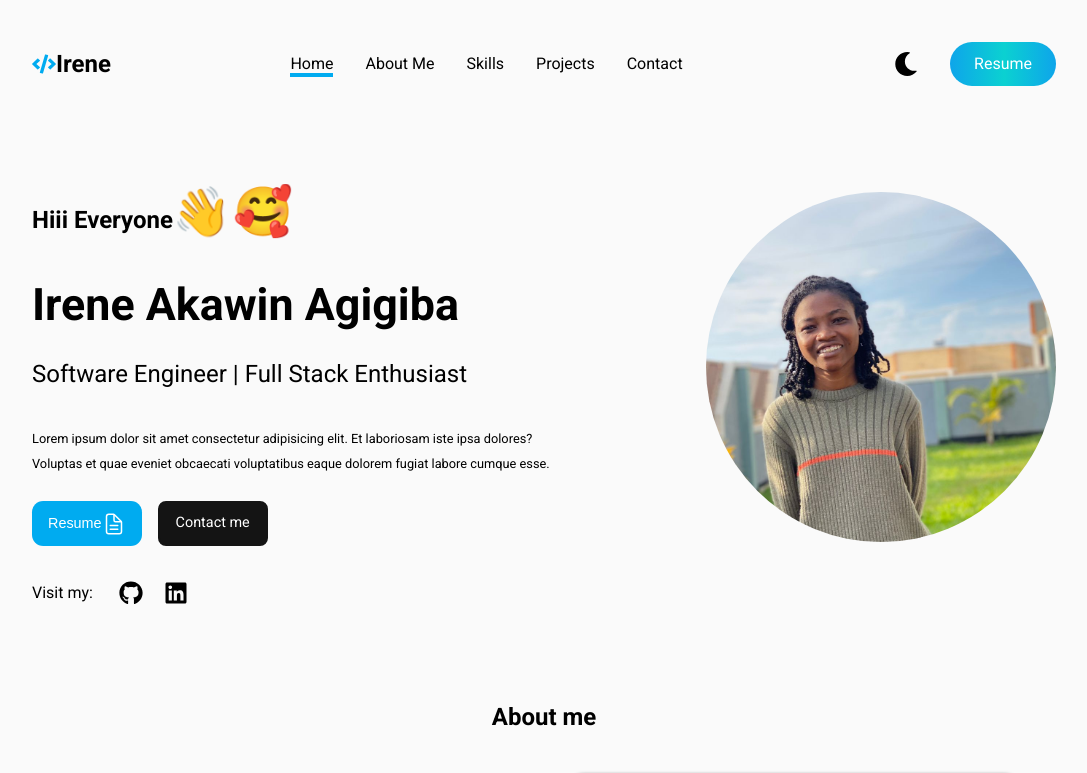
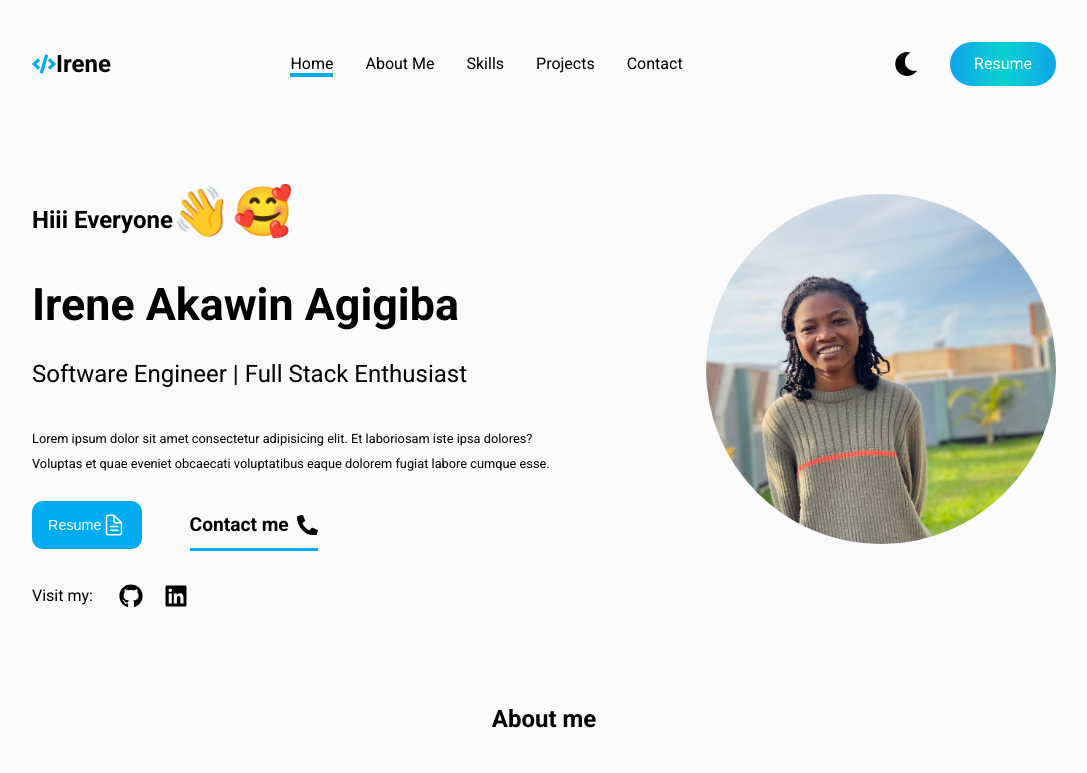
Before and after one commit to agigibairene/Portfolio, a React (Vite) app: page / in a window 1280 px wide. Shown: the top 773 px of the page, without its empty margins (96-1183 px from the left). Built offline with nearby package versions, Linux system fonts and the light colour scheme.

Commit message:
animation

```diff
--- a/index.html
+++ b/index.html
@@ -2,7 +2,7 @@
 <html lang="en">
   <head>
     <meta charset="UTF-8" />
-    <link rel="icon" type="image/svg+xml" href="/creative.png" sizes="300x300" />
+    <link rel="icon" type="image/svg+xml" href="https://img.icons8.com/ios-filled/100/source-code.png" />
     <meta name="viewport" content="width=device-width, initial-scale=1.0" />
     <title>Irene's Portfolio</title>
   </head>
--- a/src/Components/About.jsx
+++ b/src/Components/About.jsx
@@ -3,6 +3,7 @@ import data from '../utils/AboutData';
 import "../styles/about.css";
 import { motion } from 'framer-motion';
 
+import { fadeUp } from '../utils/Animations';
 import TechLogo from '../utils/Logo';
 import reactLogo from '/reactjs.svg';
 import jsLogo from '/javascript.png';
@@ -28,18 +29,19 @@ export default function About(){
                         loop
                         autoplay
                         className='lottie'
+
                     />
                 </div>
                 <div className="about-txt">
                     <ul className="aboutItems">
                         {
-                            data.map(item =>{
+                            data.map((item, index) =>{
                                 const {icon, description, title} = item;
                                 return(
                                     <motion.li
-                                        initial={{opacity:0, x:100}}
-                                        whileInView={{opacity:1, x:0}}
-                                        transition={{duration:1, delay:0.2}}
+                                        variants={fadeUp(0.2*index)}
+                                        initial={"hidden"}
+                                        whileInView={"show"}
                                         key={icon} className="aboutItem">
                                         {icon}
                                         <div className="aboutItemText">
--- a/src/Components/ErrorPage.jsx
+++ b/src/Components/ErrorPage.jsx
@@ -12,7 +12,6 @@ export default function ErrorPage(){
         <section id="error-page">
             <div className="content">
                 <div className="err-image">
-                    {/* <img src={errorImage} alt="" /> */}
                     <DotLottieReact
                         src={errorImg}
                         loop
--- a/src/Components/Header.jsx
+++ b/src/Components/Header.jsx
@@ -4,7 +4,8 @@ import {FaMoon, FaBars, FaSun, FaTimes} from 'react-icons/fa'
 import { useEffect, useState } from "react";
 import { FaCode } from "react-icons/fa";
 import { useRef } from "react";
-import { delay, motion } from "framer-motion";
+import { motion } from "framer-motion";
+import { container } from "../utils/Animations";
 
 
 import resume from "/resume.pdf";
@@ -17,20 +18,6 @@ const links = [
     { path: "/contact", label: "Contact", name: "contact" },
 ];
 
-const container = (delay) =>({
-    hidden: {
-        opacity: 0,
-        x : -100
-    },
-    show: {
-        opacity: 1,
-        x: 0,
-        transition: {
-            duration: 0.4,
-            delay: delay
-        }
-    }
-})
 
 export default function Header({toggleTheme, theme}){
 
--- a/src/Components/Home.jsx
+++ b/src/Components/Home.jsx
@@ -5,6 +5,7 @@ import resumePdf from "/resume.pdf";
 import useDownLoadResume from "../hooks/useDownLoadResume";
 import { IoDocumentTextOutline } from "react-icons/io5";
 import { motion } from "framer-motion";
+import { FaPhoneAlt } from "react-icons/fa";
 
 export default function Home(){
 
@@ -43,7 +44,9 @@ export default function Home(){
                         <button onClick={handleDownload} className="resume download ">
                         Resume <IoDocumentTextOutline className="arrow-icon"/>
                         </button>
-                        <Link to="/contact" className="get-intouch">Contact me</Link>
+                        <Link to="/contact" className="get-intouch">
+                            Contact me <FaPhoneAlt className="phone"/>
+                        </Link>
                     </motion.div>
                 </div>
                  <div className="profile-img">
--- a/src/styles/style.css
+++ b/src/styles/style.css
@@ -246,15 +246,46 @@ h1{
     margin-block: 1.5rem;
 }
 
-.get-intouch{
-    margin-left: 1rem;
-    font-size: 0.9rem;
-    background: #141414;
-    border: 2px solid #141414;
-    padding: 0.4rem 1rem;
-    border-radius: 0.5rem;
-    color: var(--btn-color);
-}
+.get-intouch {
+    display: inline-flex;
+    align-items: center;
+    font-size: 1.2rem;
+    font-weight: bold;
+    color: var(--icon-color);
+    text-decoration: none;
+    position: relative;
+    padding: 5px 0;
+    margin-left: 3rem;
+  }
+
+  .get-intouch::after {
+    content: '';
+    position: absolute;
+    bottom: -2px;
+    left: 0;
+    width: 100%;
+    height: 3px;
+    background-color: var(--special-color);
+    transform: scaleX(1);
+    transform-origin: left;
+    transition: transform 0.3s ease;
+  }
+
+  .get-intouch:hover::after {
+    transform: scaleX(1.1);
+  }
+
+
+  .phone {
+    margin-left: 8px;
+    font-size: 1.3rem;
+    transition: transform 0.3s ease;
+  }
+
+  .get-intouch:hover .phone {
+    transform: translateX(5px);
+  }
+
 
 .btns .resume.download{
     transition:  all 0.6s ease-in-out;
@@ -589,11 +620,13 @@ h2{
 
 /****************************ERROR PAGE *****************/
 #error-page{
-    display: flex;
-    align-items: center;
-    justify-content: center;
     font-family: "Fraunces", serif;
     background-color: var(--bg-color);
+}
+
+#error-page .content{
+    display: flex;
+    flex-direction: column;
 }
 
 #error-page h2{
--- /dev/null
+++ b/src/utils/Animations.jsx
@@ -0,0 +1,33 @@
+
+
+export const fadeUp = (delay) =>({
+    hidden: {
+        opacity: 0,
+        y: 100,
+    },
+    show:{
+        opacity: 1,
+        y: 0,
+        transition: {
+            duration: 0.4,
+            delay: delay
+        }
+    }
+})
+
+
+// HEADER SECTION
+export const container = (delay) =>({
+    hidden: {
+        opacity: 0,
+        x : -100
+    },
+    show: {
+        opacity: 1,
+        x: 0,
+        transition: {
+            duration: 0.4,
+            delay: delay
+        }
+    }
+})
--- a/src/utils/SkillsCard.jsx
+++ b/src/utils/SkillsCard.jsx
@@ -1,11 +1,17 @@
 /* eslint-disable react/prop-types */
 
-import { LuBadgeCheck } from "react-icons/lu"; // Importing icon from react-icons
-import '../styles/skills.css'; // CSS file for styling
+import { LuBadgeCheck } from "react-icons/lu";
+import '../styles/skills.css';
+import { motion } from "framer-motion";
 
 const SkillsCard = ({ title, skills }) => {
     return (
-        <div className="skills-card">
+        <motion.div
+            initial={{opacity: 0, scale: 0.5}}
+            whileInView={{opacity: 1, scale:1}}
+            transition={{type: "spring", stiffness: 15, delay: 0.2}}
+            className="skills-card"
+        >
             <h3 className="skills-card__title">{title}</h3>
             <div className="skills-card__grid">
                 {skills.map((skill, index) => (
@@ -18,7 +24,7 @@ const SkillsCard = ({ title, skills }) => {
                     </div>
                 ))}
             </div>
-        </div>
+        </motion.div>
     );
 };
 
```
Also changed, not shown: 1 other file (tests, documents, lock files or other folders).
